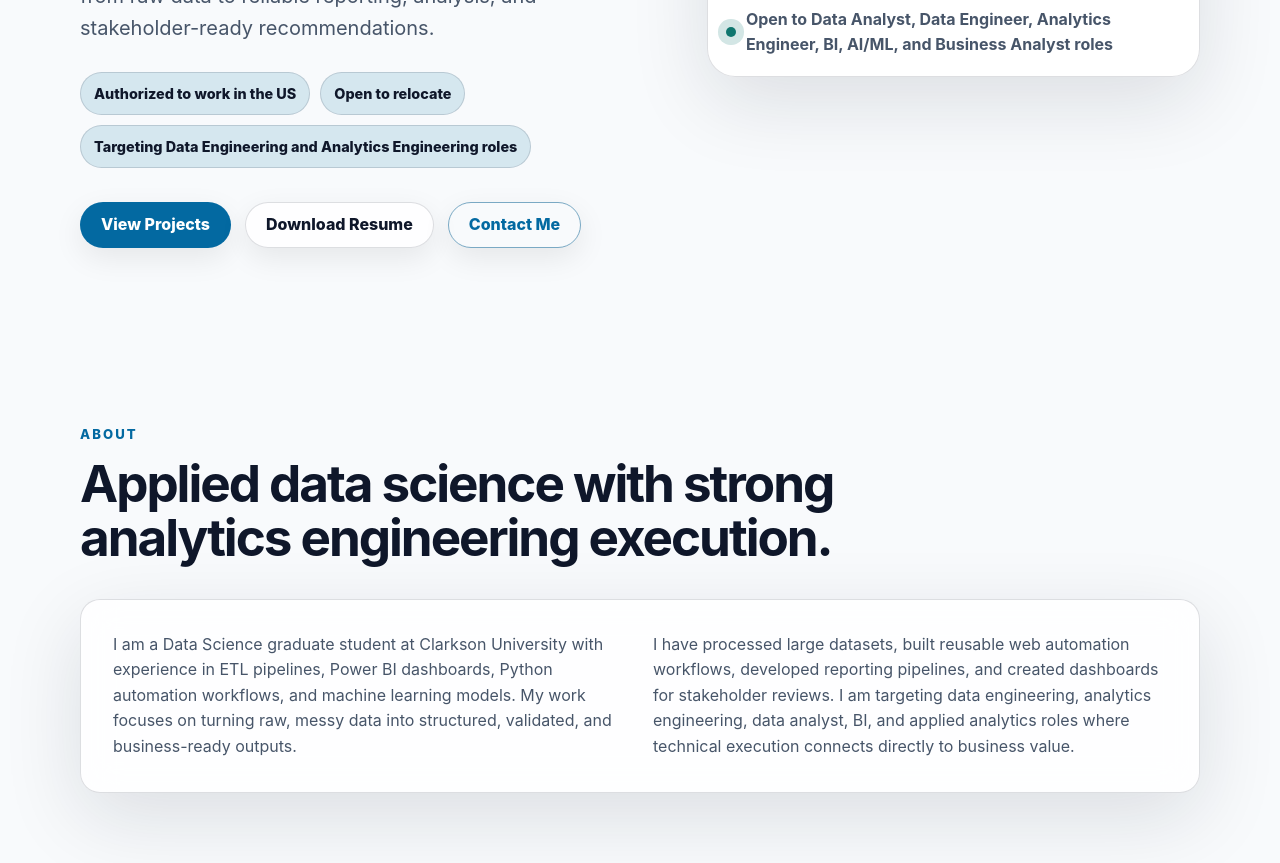
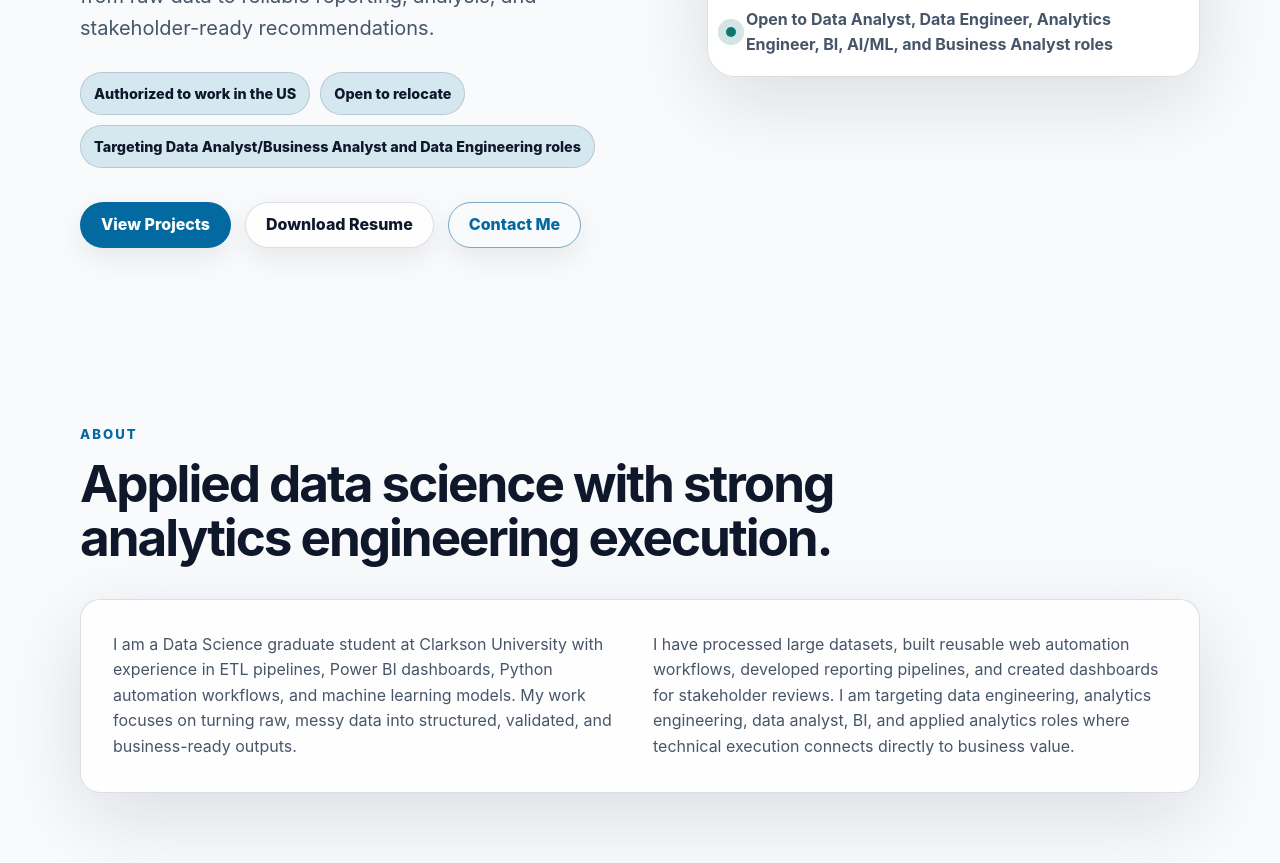
Before and after one commit to PoojaJoijode/poojajoijode.github.io, a React (Vite) app: page / in a window 1280 px wide. Shown: the part 860-1723 px from the top of the page. Built offline with nearby package versions, Linux system fonts and the light colour scheme.

Commit message:
Update job targeting highlights in Hero component

```diff
--- a/src/components/Hero.jsx
+++ b/src/components/Hero.jsx
@@ -1,5 +1,5 @@
 function Hero() {
-  const highlights = ['Authorized to work in the US', 'Open to relocate', 'Targeting Data Engineering and Analytics Engineering roles'];
+  const highlights = ['Authorized to work in the US', 'Open to relocate', 'Targeting Data Analyst/Business Analyst and Data Engineering roles'];
 
   return (
     <section className="hero section-lg container" id="top">
```
